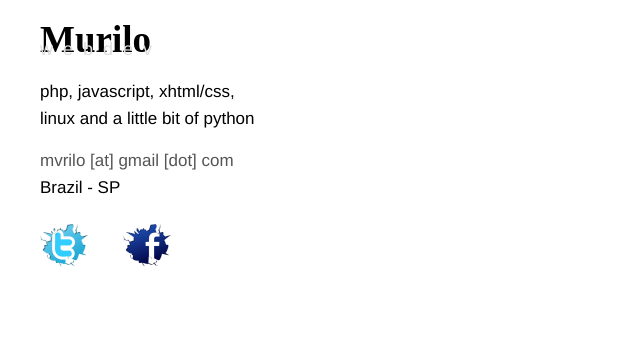
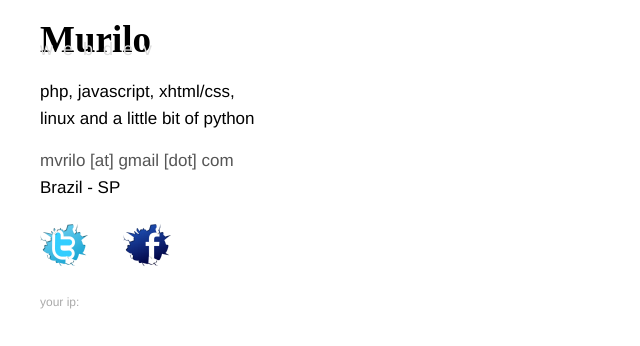
Before and after one commit to mvrilo/mvrilo.github.com, a plain HTML site: page index.html in a window 1280 px wide. Shown: the full height of the page, 0-640 px from the left. Drawn offline with Linux system fonts and the light colour scheme.

Commit message:
ip added

```diff
--- a/index.html
+++ b/index.html
@@ -24,6 +24,7 @@
 	<p>Brazil - SP</p>
 	<a href="http://www.twitter.com/mvrilo" target="_blank"><img id="twitter" src="images/twitter.png" alt="" title=""></img></a>
 	<a href="http://www.facebook.com/profile.php?id=1610793433" target="_blank"><img id="facebook" src="images/facebook.png" alt="Facebook profile" title="Facebook profile"></img></a>
+	<p id="ip"><a href="http://freegeoip.net" target="_blank">your ip: </a></p>
 <script type="text/javascript" src="js/jquery-1.4.2.min.js"></script>
 <script type="text/javascript" src="js/jquery.color.js"></script>
 <script type="text/javascript" src="js/script.js"></script>
```
